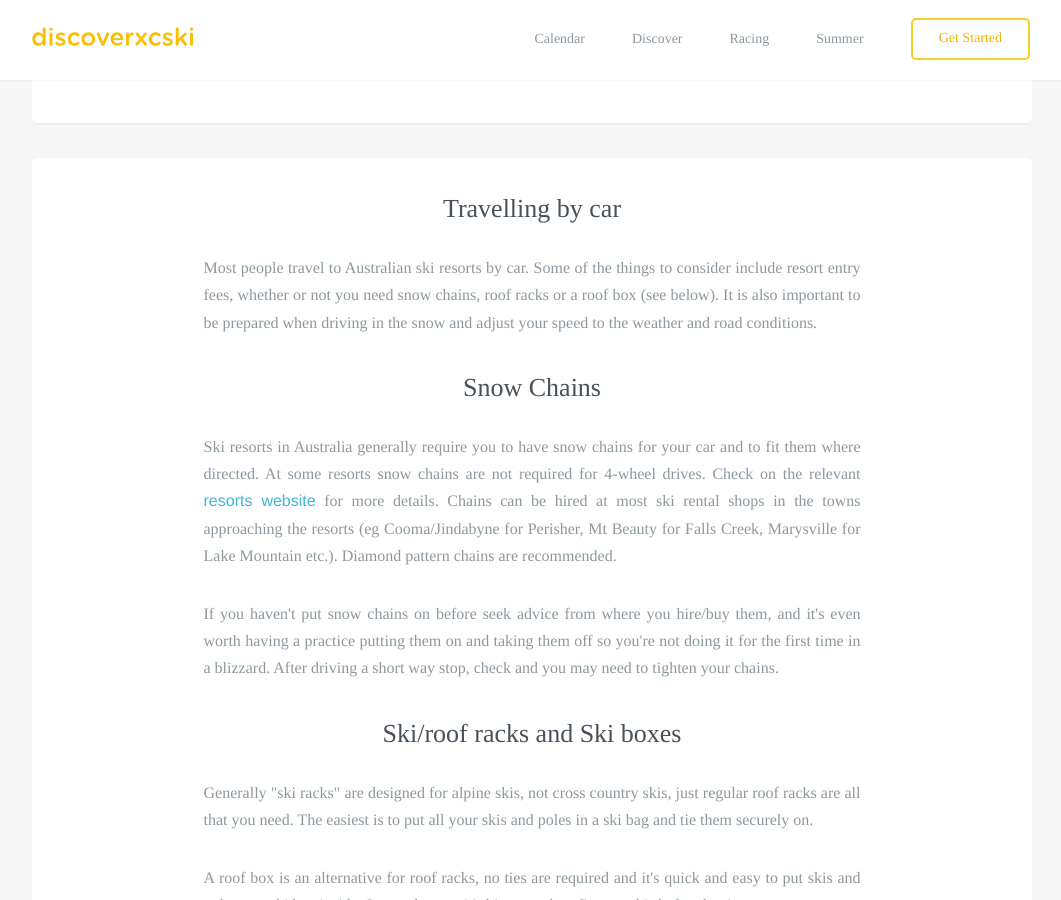
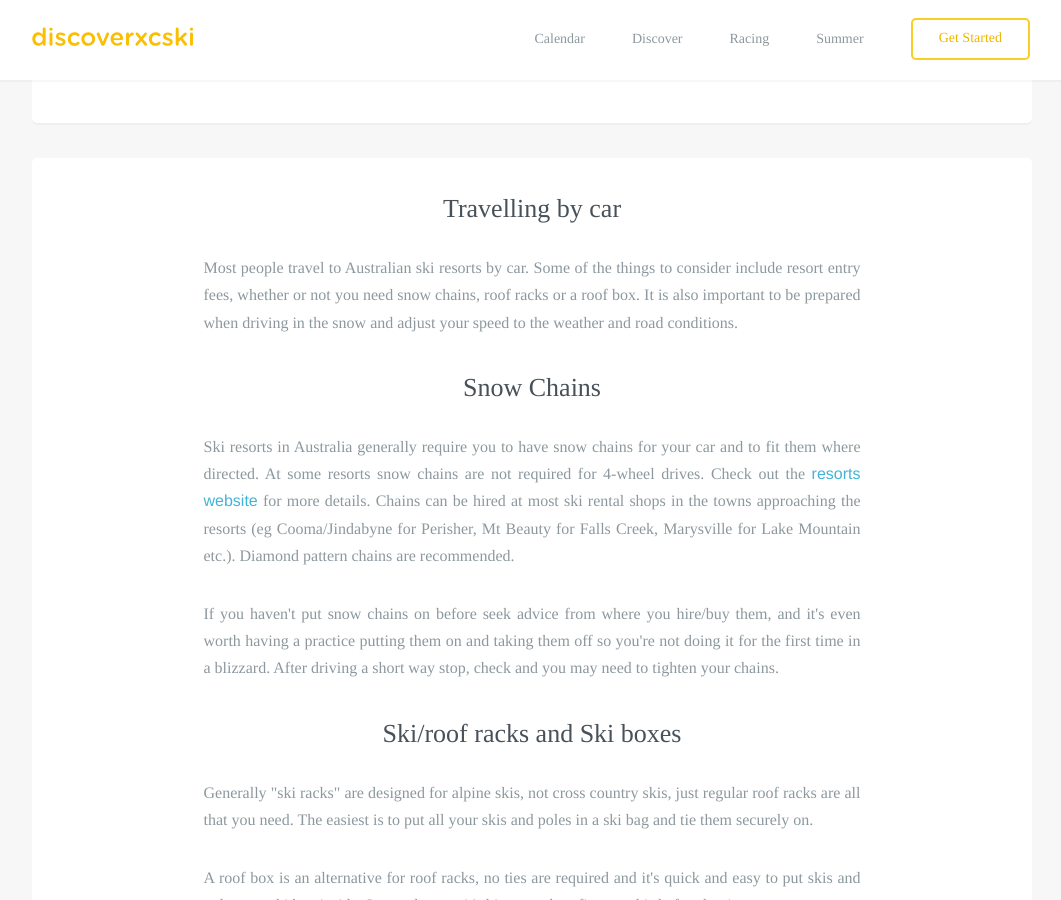
Before and after one commit to robcatto/robcatto.github.io, a Jekyll site: the page built from get-started/transport/index.html, in a window 1280 px wide and 900 px high, scrolled down 1104 px. Shown: the whole window, without its empty margins (108-1169 px from the left). Built offline with Jekyll 4.4.1, drawn with Linux system fonts in a browser that asks for light colours; some web fonts are replaced; Markdown is read by kramdown in place of the engine named in the settings; some of the changed text lies outside the part shown.

Commit message:
Update index.html

```diff
--- a/get-started/transport/index.html
+++ b/get-started/transport/index.html
@@ -34,7 +34,7 @@ layout: default
 
                  <section class="mobile_section" style="padding-bottom: 45px">
                 <h3>How to get to the snow</h3>
-                <p class="left__aligned--p">Self drive, coach services, private transfers are just some of the ways you can get to Australian XC Resorts. <a href="http://www.perisher.com.au/" target=“_blank">Perisher</a> is the only resort with train access, but first you have to drive to the ski tube terminal. Check out each <a href="/get-started/resorts/">resorts individual websites</a> for more details.
+                <p class="left__aligned--p">Self drive, coach services, private transfers are just some of the ways you can get to Australian XC Resorts. <a href="http://www.perisher.com.au/" target=“_blank">Perisher</a> is the only resort with train access from the Bullock Flat Terminal near Jindabyne. Check out the resort <a href="/get-started/resorts/">websites</a> for more details.
 
 
 
@@ -60,11 +60,11 @@ layout: default
                   <section class="mobile_section" style="padding-bottom: 45px">
                  <h3>Travelling by car</h3>
 
-                   <p class="left__aligned--p">Most people travel to Australian ski resorts by car. Some of the things to consider include resort entry fees, whether or not you need snow chains, roof racks or a roof box (see below). It is also important to be prepared when driving in the snow and adjust your speed to the weather and road conditions.
+                   <p class="left__aligned--p">Most people travel to Australian ski resorts by car. Some of the things to consider include resort entry fees, whether or not you need snow chains, roof racks or a roof box. It is also important to be prepared when driving in the snow and adjust your speed to the weather and road conditions.
                 </p>
                <h3>Snow Chains</h3>
 
-                   <p class="left__aligned--p">Ski resorts in Australia generally require you to have snow chains for your car and to fit them where directed. At some resorts snow chains are not required for 4-wheel drives. Check on the relevant <a href="/get-started/resorts/">resorts website</a> for more details. Chains can be hired at most ski rental shops in the towns approaching the resorts (eg Cooma/Jindabyne for Perisher, Mt Beauty for Falls Creek, Marysville for Lake Mountain etc.).   Diamond pattern chains are recommended.
+                   <p class="left__aligned--p">Ski resorts in Australia generally require you to have snow chains for your car and to fit them where directed. At some resorts snow chains are not required for 4-wheel drives. Check out the <a href="/get-started/resorts/">resorts website</a> for more details. Chains can be hired at most ski rental shops in the towns approaching the resorts (eg Cooma/Jindabyne for Perisher, Mt Beauty for Falls Creek, Marysville for Lake Mountain etc.).   Diamond pattern chains are recommended.
                 </p>
                 <p class="left__aligned--p">If you haven't put snow chains on before seek advice from where you hire/buy them, and it's even worth having a practice putting them on and taking them off so you're not doing it for the first time in a blizzard. After driving a short way stop, check and you may need to tighten your chains.
                 </p>
```
